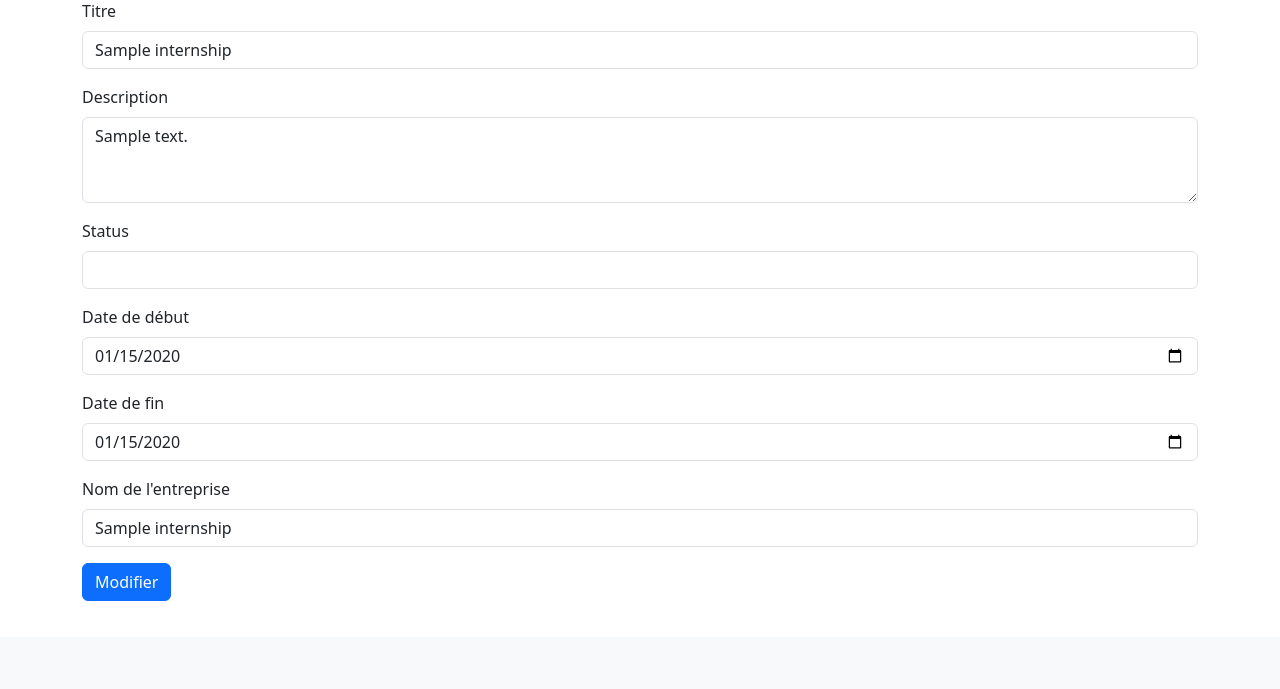
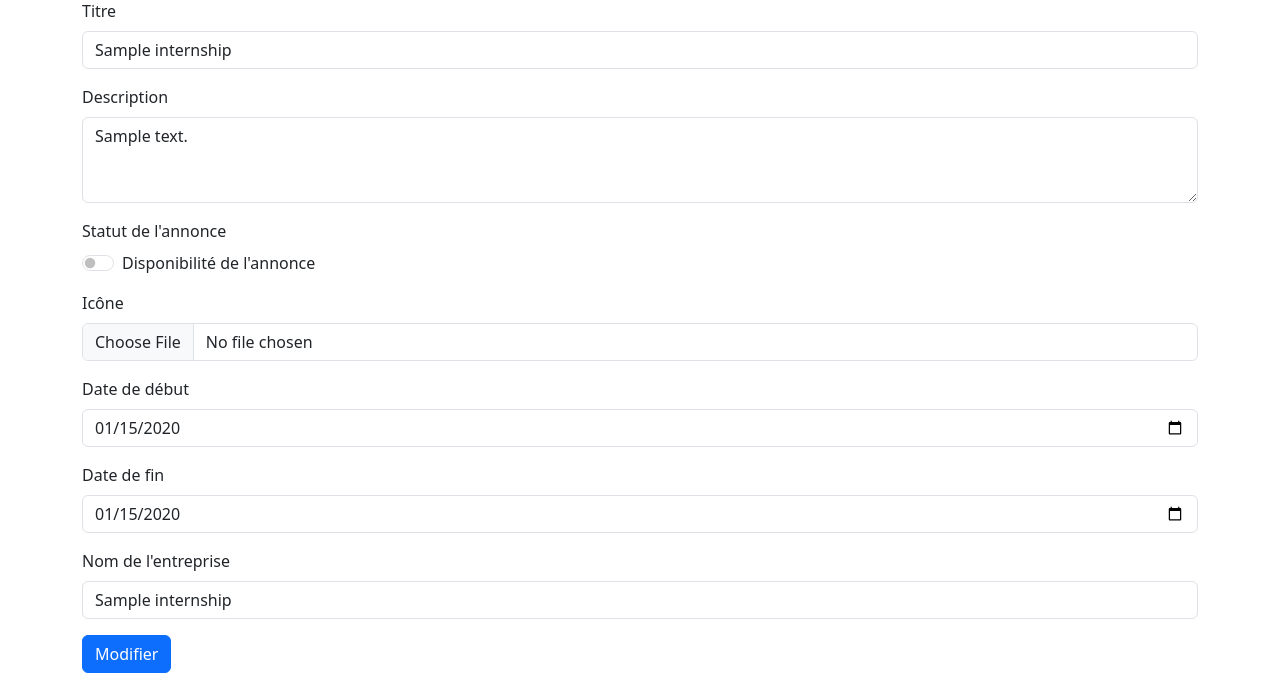
Before and after one commit to ChachURSS/Projet-Web, a PHP site: template templates/edit_internship.twig in a window 1280 px wide. Shown: the part 163-852 px from the top of the page. Before the commit the page ends 764 px from the top, so only its background shows below. Run offline with PHP 8.4, Linux system fonts and the light colour scheme; the template is opened without the code that fills it: most values are stand-ins (such as "Sample title", 1, 10 or a date in 2020); some libraries are stand-ins or nearby versions.

Commit message:
Fix Update Annonce
Fonctionnel :
- Nouvelle interface pour l'update d'annonce

```diff
--- a/templates/edit_internship.twig
+++ b/templates/edit_internship.twig
@@ -2,9 +2,9 @@
 
 {% block content %}
     <div class="container mt-4">
-    <link href="https://cdn.jsdelivr.net/npm/bootstrap@5.3.0/dist/css/bootstrap.min.css" rel="stylesheet">
+        <link href="https://cdn.jsdelivr.net/npm/bootstrap@5.3.0/dist/css/bootstrap.min.css" rel="stylesheet">
         <h2 class="text-center mb-4">Modifier une annonce de stage</h2>
-        <form method="POST" action="/internships/edit/{{ internship.id_internship }}">
+        <form method="POST" action="/internships/edit/{{ internship.id_internship }}" enctype="multipart/form-data">
             <div class="mb-3">
                 <label for="title" class="form-label">Titre</label>
                 <input type="text" class="form-control" id="title" name="title" value="{{ internship.title }}" required>
@@ -14,8 +14,15 @@
                 <textarea class="form-control" id="description" name="description" rows="3" required>{{ internship.description }}</textarea>
             </div>
             <div class="mb-3">
-                <label for="status" class="form-label">Status</label>
-                <input type="number" class="form-control" id="status" name="status" value="{{ internship.status }}" required>
+                <label for="status" class="form-label">Statut de l'annonce</label>
+                <div class="form-check form-switch">
+                    <input class="form-check-input" type="checkbox" id="status" name="status" value="1" {% if internship.status == 1 %}checked{% endif %}>
+                    <label class="form-check-label" for="status">Disponibilité de l'annonce</label>
+                </div>
+            </div>
+            <div class="mb-3">
+                <label for="path_to_icon" class="form-label">Icône</label>
+                <input type="file" class="form-control" id="path_to_icon" name="path_to_icon">
             </div>
             <div class="mb-3">
                 <label for="bdate" class="form-label">Date de début</label>
```
Also changed, not shown: app/routes.php (+5 -2 lines).
